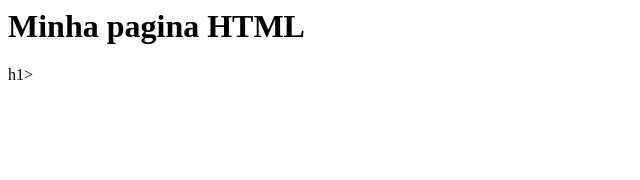
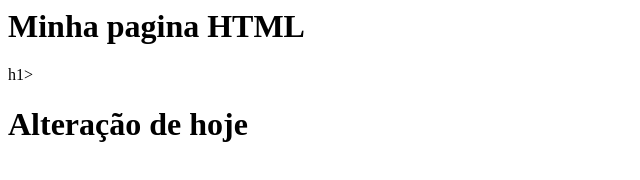
Before and after one commit to guiaech/gama-no-github, a plain HTML site: page index.html in a window 1280 px wide. Shown: the whole page, without its empty margins (0-640 px from the left). Drawn offline with Linux system fonts and the light colour scheme.

Commit message:
Arquivo index.html atualizado novamente

```diff
--- a/index.html
+++ b/index.html
@@ -1,5 +1,6 @@
 <html>
     <body>
         <h1> Minha pagina HTML </h1>h1>
+        <h1>Alteração de hoje</h1>
     <body>
 </html>
```
